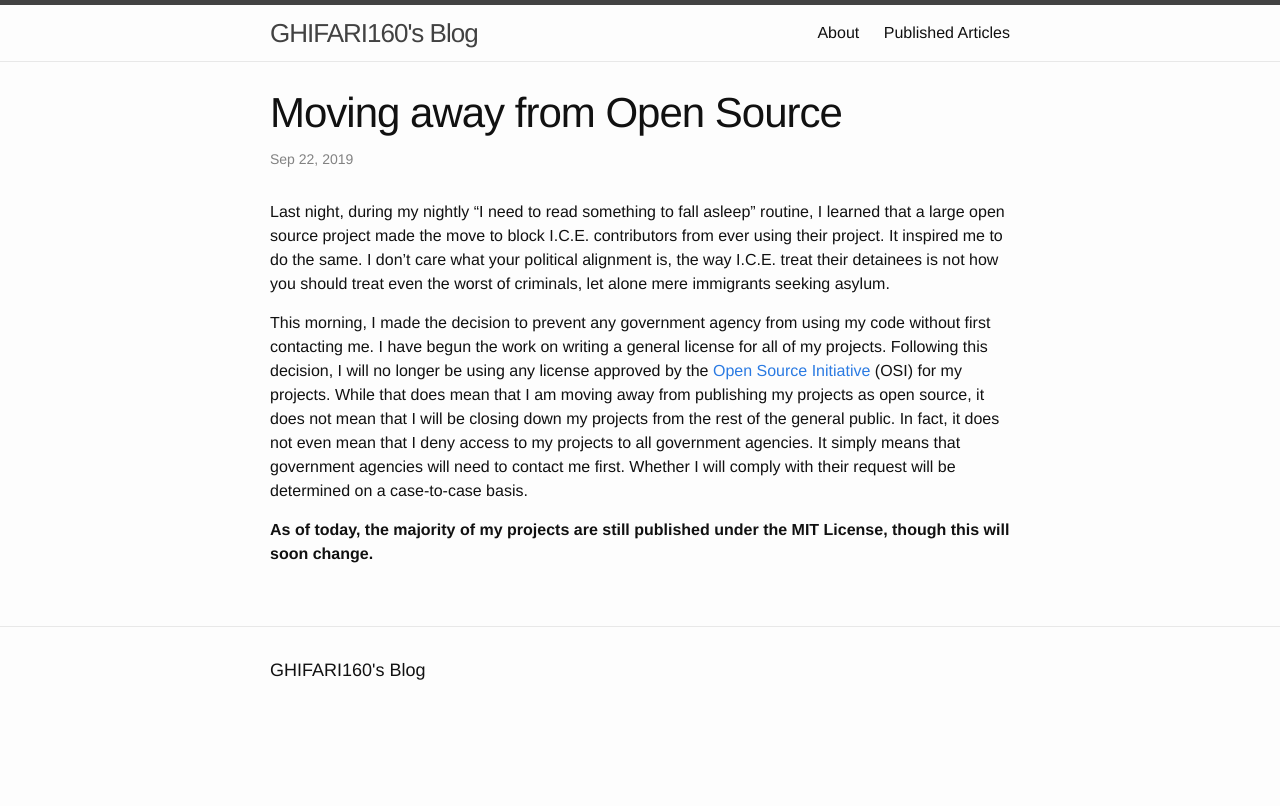
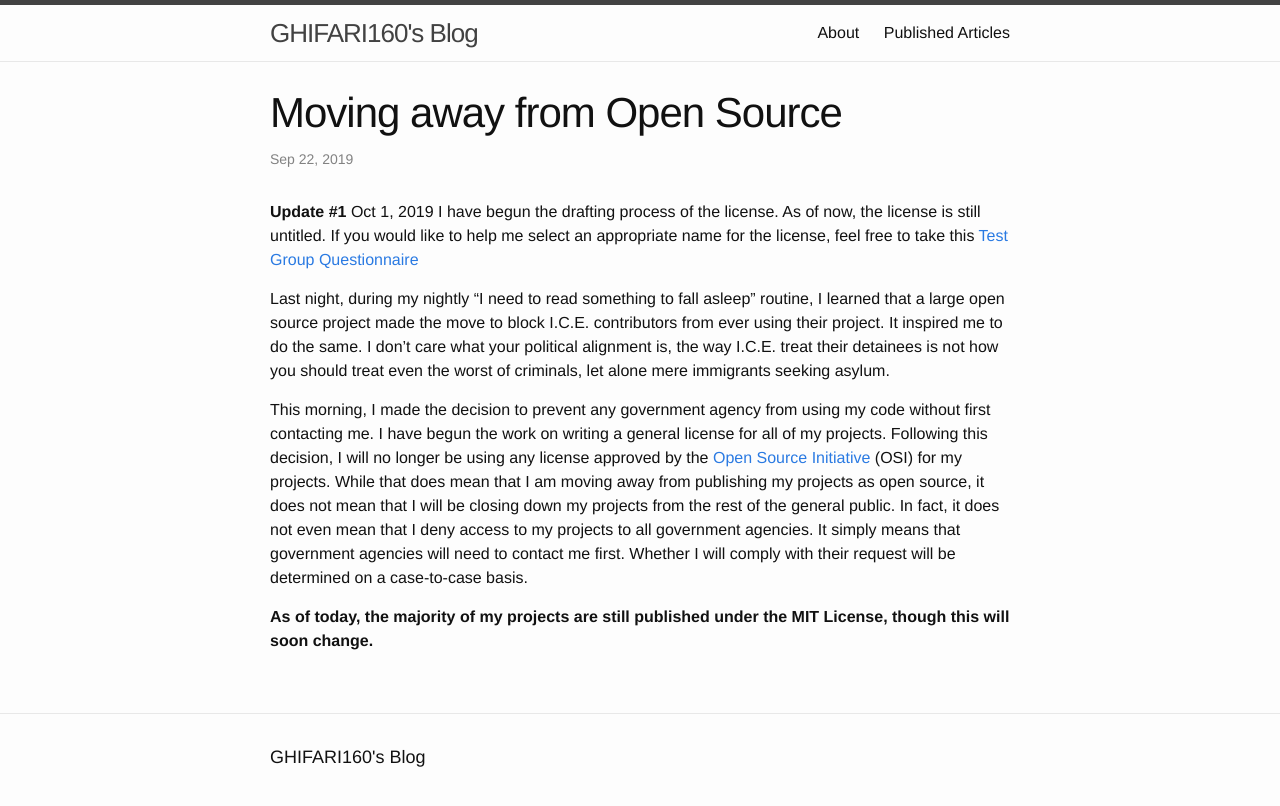
Before and after one commit to Ghifari160/blog.ghifari160.com, a Jekyll site: the page built from _posts/2019-09-22-moving-away-from-open-source.markdown, in a window 1280 px wide. Shown: the top 806 px of the page. Built offline with Jekyll 4.4.1, drawn with Linux system fonts in a browser that asks for light colours.

Commit message:
Updated Moving Away From Open Source

```diff
--- a/_posts/2019-09-22-moving-away-from-open-source.markdown
+++ b/_posts/2019-09-22-moving-away-from-open-source.markdown
@@ -6,6 +6,9 @@ tags:
 - license
 ---
 
+**Update #1** Oct 1, 2019
+I have begun the drafting process of the license. As of now, the license is still untitled. If you would like to help me select an appropriate name for the license, feel free to take this [Test Group Questionnaire](https://g16.click/2o3z9c2)
+
 Last night, during my nightly "I need to read something to fall asleep" routine, I learned that a large open source project made the move to block I.C.E. contributors from ever using their project. It inspired me to do the same. I don't care what your political alignment is, the way I.C.E. treat their detainees is not how you should treat even the worst of criminals, let alone mere immigrants seeking asylum.
 
 This morning, I made the decision to prevent any government agency from using my code without first contacting me. I have begun the work on writing a general license for all of my projects. Following this decision, I will no longer be using any license approved by the [Open Source Initiative](https://opensource.org) (OSI) for my projects. While that does mean that I am moving away from publishing my projects as open source, it does not mean that I will be closing down my projects from the rest of the general public. In fact, it does not even mean that I deny access to my projects to all government agencies. It simply means that government agencies will need to contact me first. Whether I will comply with their request will be determined on a case-to-case basis.
```
